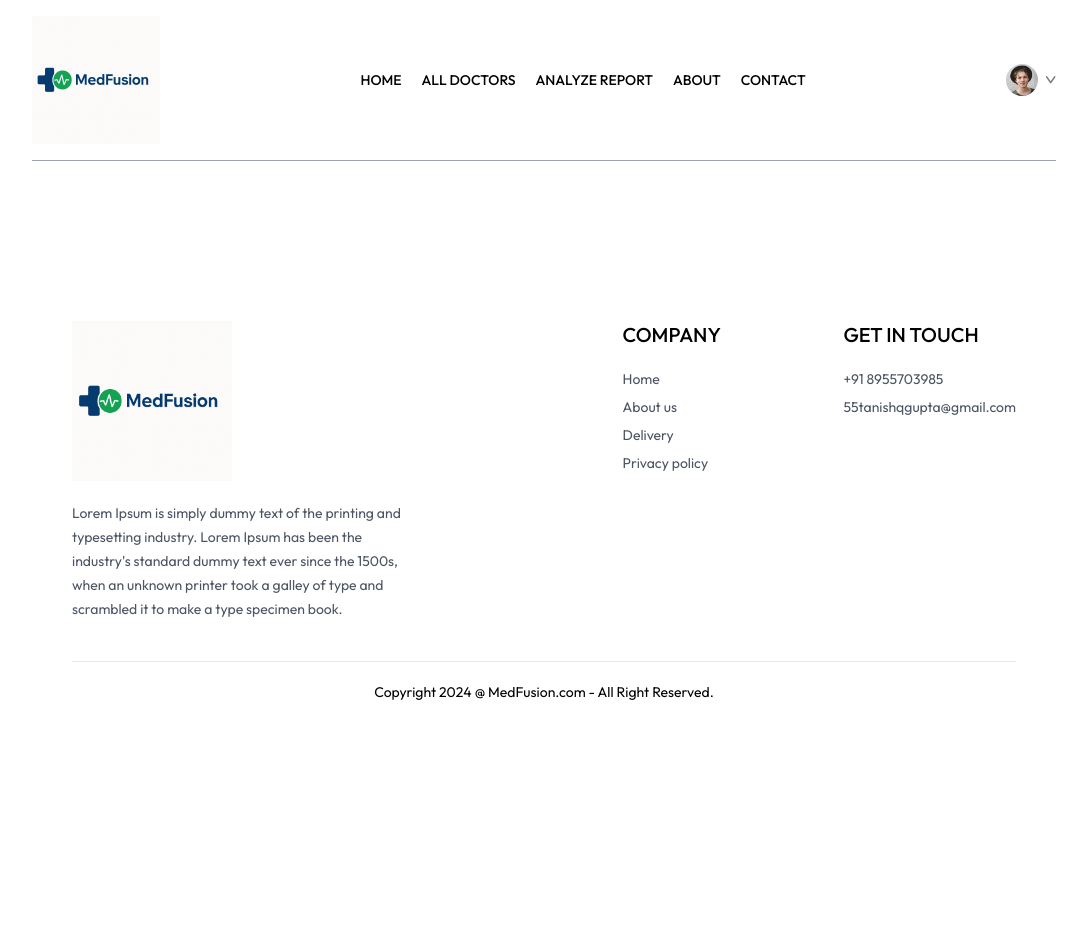
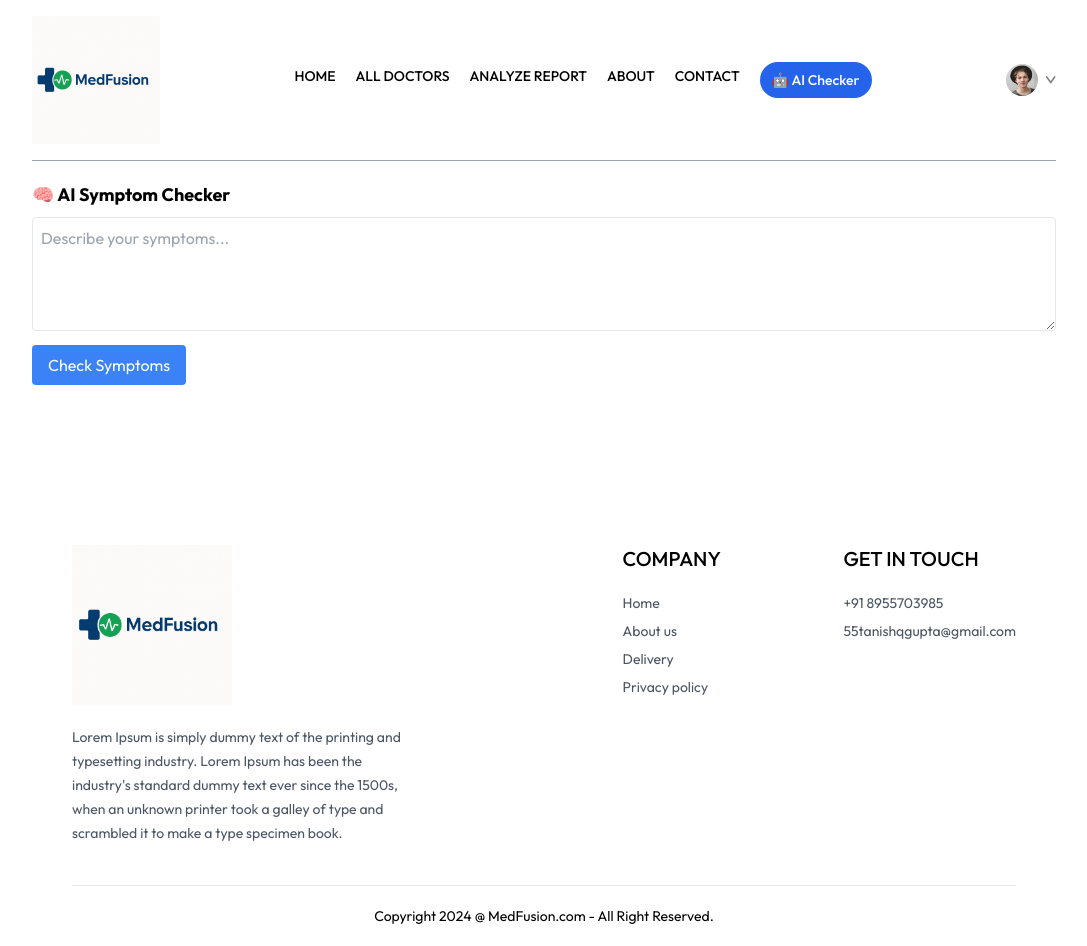
Before and after one commit to tanishg5/MedFusion-Frontend, a React (Vite) app: page /checker in a window 1280 px wide. Shown: the whole page, without its empty margins (96-1183 px from the left). Before the commit the page ends 800 px from the top, so only its background shows below. Built offline with nearby package versions, Linux system fonts and the light colour scheme.

Commit message:
commit all changes

```diff
--- a/src/App.jsx
+++ b/src/App.jsx
@@ -11,6 +11,7 @@ import MyAppointments from './pages/MyAppointments'
 import MyProfile from './pages/MyProfile'
 import Footer from './components/Footer'
 import Report from './pages/Report'
+import AiChecker from './pages/AiChecker'
 
 const App = () => {
   return (
@@ -27,6 +28,7 @@ const App = () => {
         <Route path='/my-appointments' element={<MyAppointments />} />
         <Route path='/my-profile' element={<MyProfile />} />
         <Route path="/report" element={<Report />} />
+        <Route path = "/checker" element = {<AiChecker/>}/>
       </Routes>
       <Footer />
     </div>
--- /dev/null
+++ b/src/checker/SymptomCheck.jsx
@@ -0,0 +1,29 @@
+import React from 'react'
+import { useState , useRef } from 'react';
+function SymptomCheck({extractedText}) {
+    const testareaREF = useRef(null);
+    const handlecheck = ()=> {
+        const text = testareaREF.current.value;
+        console.log(text);
+        extractedText(text);
+    }
+  return (
+    <div>
+    <h2 className="text-lg font-bold mb-2">🧠 AI Symptom Checker</h2>
+    <textarea
+      rows="4"
+      className="w-full p-2 border rounded mb-2"
+      placeholder="Describe your symptoms..."
+      ref={testareaREF}
+    />
+    <button
+      className="bg-blue-500 text-white px-4 py-2 rounded"
+      onClick={handlecheck}
+    >
+      Check Symptoms
+    </button>
+  </div>
+  )
+}
+
+export default SymptomCheck
--- /dev/null
+++ b/src/checker/ai.js
@@ -0,0 +1,29 @@
+import { GoogleGenerativeAI } from '@google/generative-ai';
+
+const API_KEY = import.meta.env.VITE_GEMINI_API_KEY_SYMPTOM;
+const genAI = new GoogleGenerativeAI(API_KEY);
+
+export const generateResponse = async (text) => {
+  try {
+    const model = genAI.getGenerativeModel({ model: "gemini-1.5-flash" }); // okay if you're allowed
+
+    const prompt = `You are a helpful medical assistant AI.
+
+A patient is reporting these symptoms: ${text}
+
+Please respond in bullet points with:
+- Possible causes or conditions
+- Suggested type(s) of doctor/specialist to consult
+- Keep it concise (under 50 words total)
+`;
+
+    const result = await model.generateContent(prompt);
+    const response = result.response;
+    const summary = response.text; // ✅ FIX: access it as a property, NOT as a function
+
+    return summary;
+  } catch (err) {
+    console.error("Gemini Error:", err?.message || err);
+    return "Failed to fetch response from Gemini.";
+  }
+};
--- a/src/components/Navbar.jsx
+++ b/src/components/Navbar.jsx
@@ -33,6 +33,11 @@ const Navbar = () => {
           <li className='py-1'>CONTACT</li>
           <hr className='border-none outline-none h-0.5 bg-primary w-3/5 m-auto hidden' />
         </NavLink>
+        <NavLink to = '/checker'>
+        <button  className="text-right text-white px-3 py-2 bg-blue-600 rounded-full">
+        🤖 AI Checker
+        </button>
+        </NavLink>
       </ul>
 
       <div className='flex items-center gap-4 '>
@@ -62,6 +67,7 @@ const Navbar = () => {
           <ul className='flex flex-col items-center gap-2 mt-5 px-5 text-lg font-medium'>
             <NavLink onClick={() => setShowMenu(false)} to='/'><p className='px-4 py-2 rounded full inline-block'>HOME</p></NavLink>
             <NavLink onClick={() => setShowMenu(false)} to='/doctors' ><p className='px-4 py-2 rounded full inline-block'>ALL DOCTORS</p></NavLink>
+            <NavLink onClick={() => setShowMenu(false)} to='/report' ><p className='px-4 py-2 rounded full inline-block'>ANALYZE REPORT</p></NavLink>
             <NavLink onClick={() => setShowMenu(false)} to='/about' ><p className='px-4 py-2 rounded full inline-block'>ABOUT</p></NavLink>
             <NavLink onClick={() => setShowMenu(false)} to='/contact' ><p className='px-4 py-2 rounded full inline-block'>CONTACT</p></NavLink>
           </ul>
--- /dev/null
+++ b/src/pages/AiChecker.jsx
@@ -0,0 +1,25 @@
+import React, { useState } from 'react'
+import { generateResponse } from '../checker/ai';
+import SymptomCheck from '../checker/SymptomCheck';
+
+function AiChecker() {
+    const [summary , setSummary] = useState("");
+    const SymptomChecker = async(text)=>{
+        const result = await generateResponse(text);
+        setSummary(result);
+    }
+  return (
+    <div>
+       <SymptomCheck extractedText={SymptomChecker}/>
+       {summary && (
+   <div className="mt-4 bg-gray-100 p-3 rounded">
+    <strong>AI Suggestion:</strong>
+    <p>{summary}</p>
+  </div>
+)}
+
+    </div>
+  )
+}
+
+export default AiChecker
```
Also changed, not shown: 1 other file (tests, documents, lock files or other folders).
